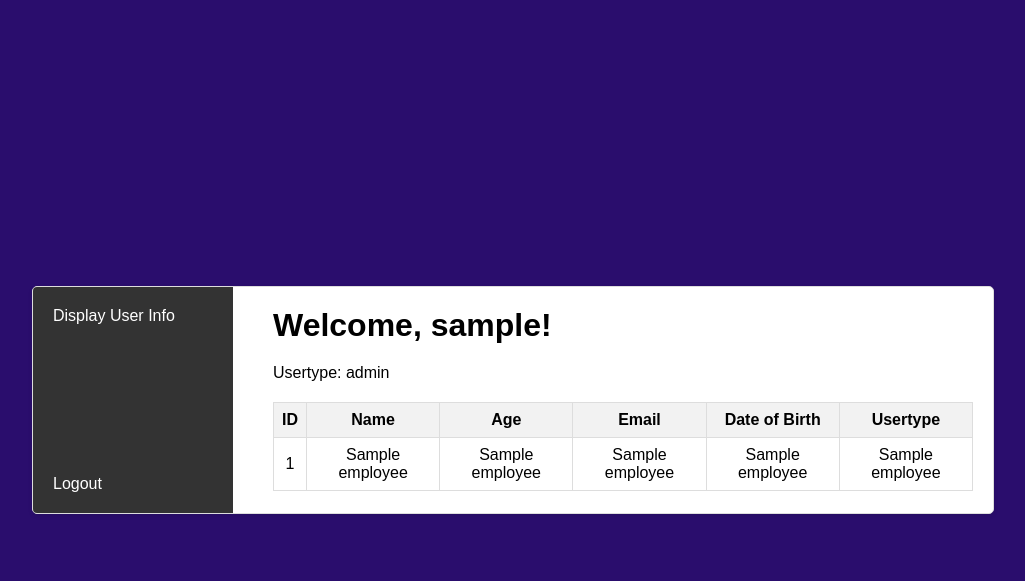
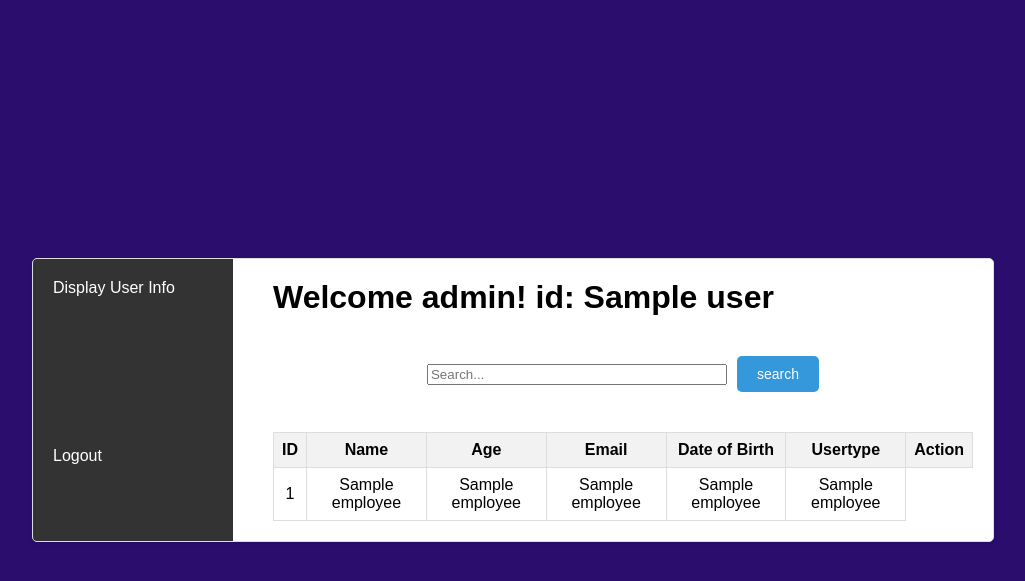
Before and after one commit to Josh011600/EmployeeProfiler, a Flask app: template templates/admin.html in a window 1280 px wide. Shown: the top 581 px of the page, without its empty margins (127-1152 px from the left). Run offline with Flask 3, Linux system fonts and the light colour scheme; the template is opened without the code that fills it: most values are stand-ins (such as "Sample title", 1, 10 or a date in 2020).

Commit message:
display employee informations to admin dashboard

```diff
--- /dev/null
+++ b/Continue Tutorial.txt
@@ -0,0 +1 @@
+https://www.youtube.com/watch?v=Z1RJmh_OqeA
--- a/app.py
+++ b/app.py
@@ -1,4 +1,4 @@
-from flask import Flask, render_template, request, redirect, url_for
+from flask import Flask, render_template, request, redirect, url_for, session
 from flask_mail import Mail, Message
 import sqlite3
 from datetime import datetime
@@ -34,15 +34,51 @@ def validate_user(username_or_email, password):
 
     return user if user else None
 
+# Simulating user authentication
+def authenticate_user(username, password):
+    # Logic to authenticate user and fetch user ID
+    # Replace this with your actual authentication logic
+    if username == username and password == password:
+        return 1  # Return a user ID
+    return None
 
-@app.route('/')
-def index_page():
-    return render_template('index.html')
+
+
+def getEmployees():
+  conn = sqlite3.connect('mydatabase.db')
+  cursor = conn.cursor()
+  cursor.execute('SELECT * FROM employees')
+  employees = cursor.fetchall()
+  conn.close()
+  return employees
+
+def get_user_data(user_id):
+    conn = sqlite3.connect('mydatabase.db')
+    cursor = conn.cursor()
+    cursor.execute('SELECT * FROM employees WHERE id = ?', (user_id,))
+    user_data = cursor.fetchone()
+    conn.close()
+    return user_data
+
+
+def get_current_user_id():
+    return session.get('user_id')
+
+
+
+def getName():
+    conn = sqlite3.connect('mydatabase.db')
+    cursor = conn.cursor()
+    cursor.execute('SELECT name FROM employees')
+    name = cursor.fetchall()
+    conn.close()
+    return name[0] if name else None
 
 
 
 @app.route('/index', methods=['POST'])
 def index():
+
     username = request.form['username']
     password = request.form['password']
 
@@ -52,13 +88,23 @@ def index():
         username, usertype = user
           # Access 'username' at index 2
         usertype = user[1]
-        if usertype == 'admin':
+        if usertype:
             # Add the logic for admin login (e.g., session management, redirect to admin dashboard)
-            employees = display_table()
-            return render_template('admin.html', username=username, usertype=usertype)
-        elif usertype == 'employee':
+            user_id = authenticate_user(username, password)
+            employees = getEmployees()
+            name = getName()
+            '''user_id = get_current_user_id()''' # Replace this with your method to get the user's ID
+            user_data = get_user_data(user_id)
+
+            if user_id:
+                session['id'] = user_id  # Store user ID in session
+                return render_template('admin.html', username=username, usertype=usertype, employees=employees, name=name, user_data=user_data)
+    elif usertype == 'employee':
             # Add the logic for user login (e.g., session management, redirect to user dashboard)
             return render_template('user.html', username=username, usertype=usertype)
+
+
+
 
 
     # Add the logic for failed login (e.g., display an error message)
@@ -67,9 +113,10 @@ def index():
 
 
 
-
+'''
 @app.route('/')
 def display_table():
+
     conn = sqlite3.connect('mydatabase.db')
     cursor = conn.cursor()
     cursor.execute("SELECT id, name, age, email, dateOfBirth, usertype FROM employees")
@@ -77,6 +124,8 @@ def display_table():
     conn.close()
 
     return render_template('admin.html', employees=employees)
+'''
+
 
 
 
@@ -97,7 +146,7 @@ def register_submit():
     password = request.form['password']
     dateOfBirth = request.form['date_of_birth']
     # Convert the date string to a datetime object
-    dateOfBirth = datetime.strptime(dateOfBirth, '%Y-%m-%d').date()
+    dateOfBirth = datetime.strptime(dateOfBirth, '%m-%d-%Y').date()
 
      # Check if the username or email already exists in the database
     cursor.execute("SELECT * FROM employees WHERE username = ? OR email = ?", (username, email))
@@ -127,7 +176,10 @@ def registration_failed():
     return render_template('registration_failed.html', reason=reason)
 
 
-
+#for logout purposes
+@app.route('/')
+def index_page():
+    return render_template('index.html')
 
 
 
--- a/static/css/adminform.css
+++ b/static/css/adminform.css
@@ -54,6 +54,30 @@ body, h1, p, a, button {
     max-width: 100%;
   }
 
+  .search-container {
+    display: flex;
+    flex-wrap: wrap;
+    justify-content: center; /* Center horizontally */
+    align-items: center; /* Center vertically */
+    padding: 20px;
+}
+  .searchbox
+  {
+    flex: 1; /* Take available space */
+    max-width: 300px; /* Limit width if needed */
+    margin-right: 10px;
+  }
+  .btnsearch
+  {
+    padding: 10px 20px;
+    background-color: #3498db;
+    color: white;
+    border: none;
+    border-radius: 5px;
+    cursor: pointer;
+    font-size: 14px;
+  }
+
   h1 {
     margin-bottom: 20px;
   }
--- a/templates/admin.html
+++ b/templates/admin.html
@@ -21,9 +21,18 @@
         </div>
         <div id="main-content">
           <!-- Your main content goes here -->
-          <h1>Welcome, {{ username }}!</h1>
-          <p>Usertype: {{ usertype }}</p>
+<!-- Your main content goes here
+<h1>Welcome, {{ name|replace("'", "")|replace("(", "")|replace(")", "")|replace(",", "") }}!</h1>
+-->
+<h1>Welcome {{ usertype }}!
+  id: {{ user_data[0] }} </h1>
 
+
+
+          <div class="search-container">
+          <input type="search" class="searchbox" placeholder="Search...">
+          <button class="btnsearch">search</button>
+          </div>
       <table class="table">
         <tr>
             <th>ID</th>
@@ -32,18 +41,18 @@
             <th>Email</th>
             <th>Date of Birth</th>
             <th>Usertype</th>
-
+            <th>Action</th>
         </tr>
 
         {% for employee in employees %}
-                    <tr>
+        <tr>
                         <td>{{ employee[0] }}</td>
                         <td>{{ employee[1] }}</td>
                         <td>{{ employee[2] }}</td>
                         <td>{{ employee[3] }}</td>
                         <td>{{ employee[6] }}</td>
                         <td>{{ employee[7] }}</td>
-                    </tr>
+                      </tr>
                 {% endfor %}
 
     </table>
```
Also changed, not shown: mydatabase.db.
